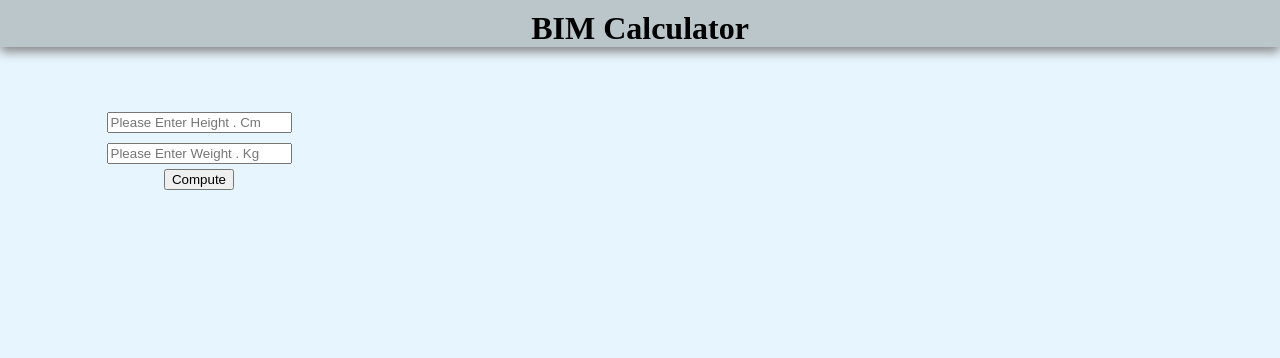
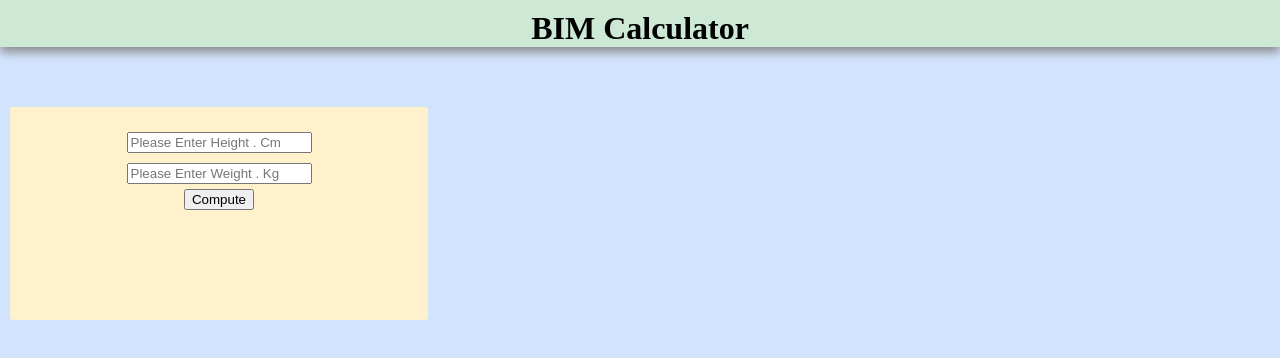
Before and after one commit to mmjsys/BMI-Calculator-js, a plain HTML site: page index.html in a window 1280 px wide. Drawn offline with Linux system fonts and the light colour scheme.

Commit message:
change some color in main page

```diff
--- a/styl.css
+++ b/styl.css
@@ -2,7 +2,7 @@
 .header-center {
     text-align: center;
     background-size: contain;
-    background-color:#bbc6cb;
+    background-color:#CDE9D6;
     padding-top: 10px;
     box-shadow: 0px 5px 10px #888888;
 }
@@ -19,6 +19,11 @@ main {
     margin-top: 50px;
     text-align: center;
     height: 10px;
+    background-color:#FFF1CB;
+    height:100%;
+    width:100%;
+    padding:20px;
+    border-radius:1%;
 }
 .form-card input {
     margin: 5px
@@ -31,5 +36,5 @@ main {
     margin-top: 50px;
 }
 body {
-    background-color: #e7f5fe;
+    background-color: #D2E4FD;
 }
```
